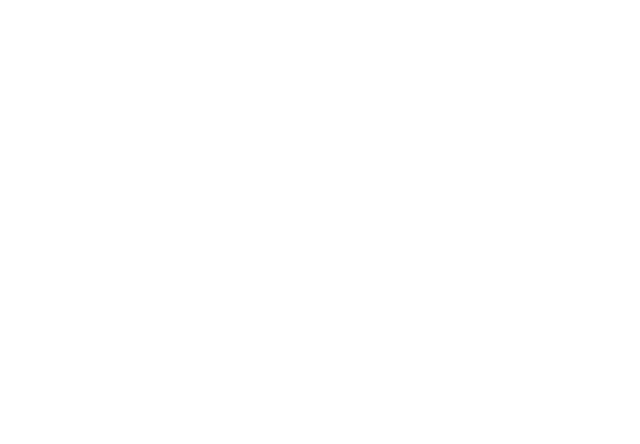
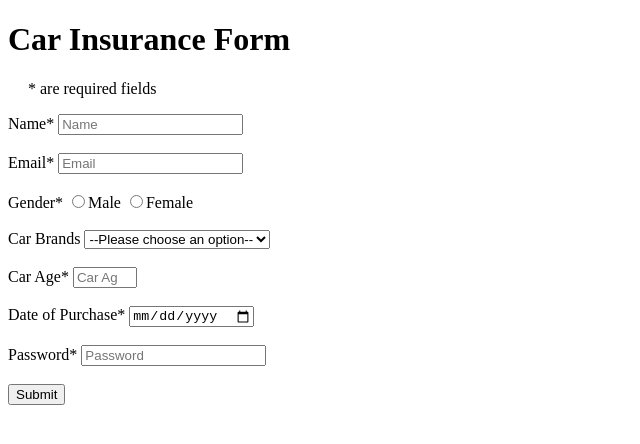
Before and after one commit to acciojob/car-insurance-form-r3workz, a website: page main.html in a window 1280 px wide. Shown: the whole page, without its empty margins (0-640 px from the left). Drawn offline with Linux system fonts and the light colour scheme.

Commit message:
created a submission

```diff
--- a/main.html
+++ b/main.html
@@ -11,6 +11,53 @@
     <script type="text/javascript" src="./script.js">
 </script>
 
+<h1>Car Insurance Form</h1>
+<form method="post">
+    <p>
+        &emsp; * are required fields
+    </p>
+    <div>
+        <label for="name">Name* </label><input type="text" name="name" id="name" required="required" placeholder="Name">
+    </div>
+    <br>
+    <div>
+        <label for="email">Email* </label><input type="email" name="email" id="email" required="required" placeholder="Email">
+    </div>
+    <br>
+    <div>
+        <label for="gender_m">Gender* </label><input type="radio" name="gender" id="gender_m" value="male" required="required">Male
+        <input type="radio" name="gender" id="gender_f" value="female" required="required">Female
+    </div>
+    <br>
+    <div>
+        <label for="cars">Car Brands </label>
+        <select id="cars" name="cars" required="required">
+            <option >--Please choose an option--</option>
+            <option value="bmw">BMW</option>
+            <option value="audi">Audi</option>
+            <option value="mercedez">Mercedez</option>
+        </select>
+    </div>
+    <br>
+    <div>
+        <label for="carage">Car Age* </label><input type="number" name="carage" id="carage" min="18" max="150" required="required" placeholder="Car Age">
+    </div>
+    <br>
+    <div>
+        <label for="dop">Date of Purchase* </label><input type="date" name="dop" id="dop" required="required">
+    </div>
+    <br>
+    <div>
+        <label for="password">Password* </label><input type="password" name="password" id="password" required="required" placeholder="Password">
+    <br>
+    </div>
+    <br>
+    <div>
+        <button type="submit" name="submit" value="Submit" >Submit</button>
+    </div>
+
+</form>
+
 </body>
 
 </html>
```
